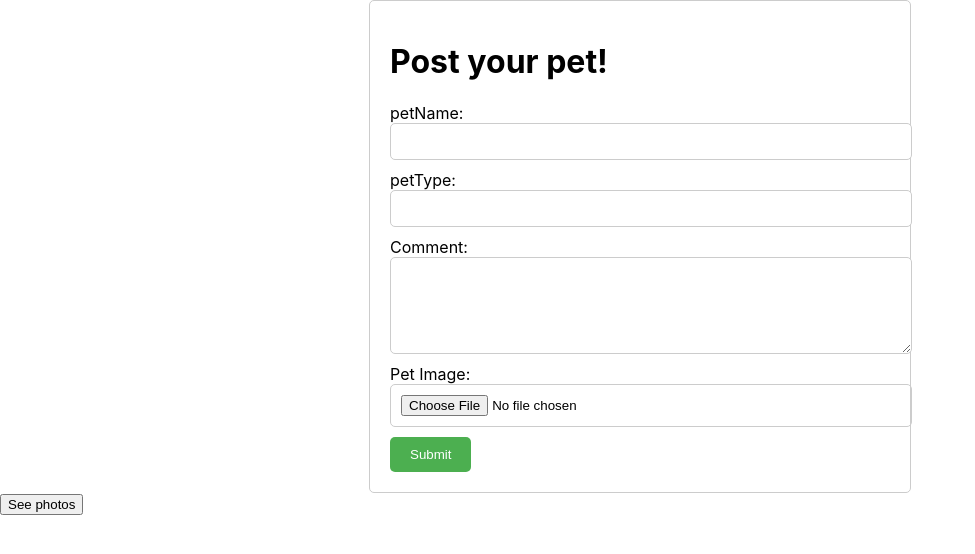
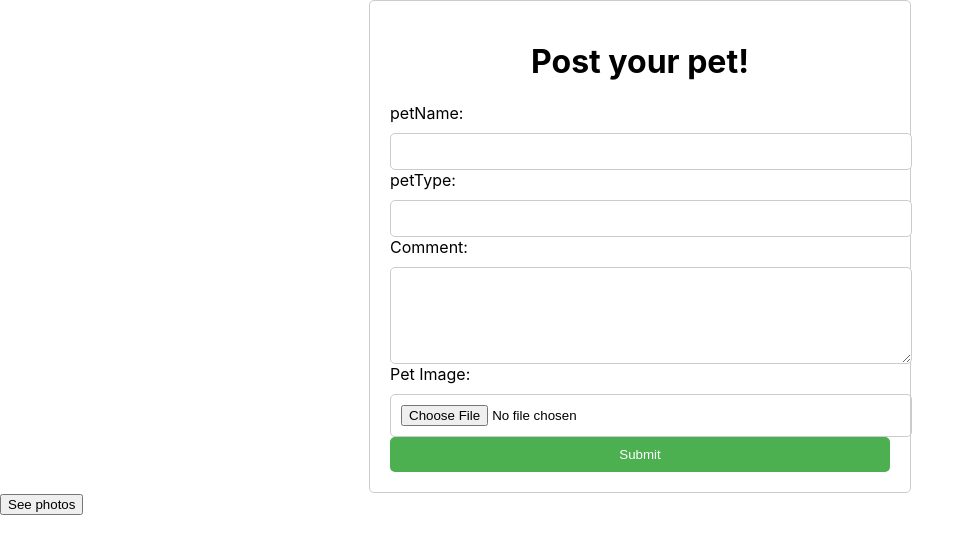
Before and after one commit to sheier-tomer/Pet-App, a React (Create React App) app: page / in a window 1280 px wide. Shown: the top 554 px of the page, without its empty margins (0-975 px from the left). Built offline with nearby package versions, Linux system fonts and the light colour scheme.

Commit message:
seperated css inline

```diff
--- a/src/App.css
+++ b/src/App.css
@@ -1,38 +1,45 @@
-.App {
+.form-container {
+  max-width: 500px;
+  margin: 0 auto;
+  padding: 20px;
+  border: 1px solid #ccc;
+  border-radius: 5px;
+  opacity: 0;
+  transition: opacity 0.5s ease-in-out;
+}
+
+.form-container h1 {
   text-align: center;
 }
 
-.App-logo {
-  height: 40vmin;
-  pointer-events: none;
+.form-container label {
+  display: block;
+  margin-bottom: 10px;
 }
 
-@media (prefers-reduced-motion: no-preference) {
-  .App-logo {
-    animation: App-logo-spin infinite 20s linear;
-  }
+.form-container input,
+.form-container textarea,
+.form-container button {
+  display: block;
+  width: 100%;
+  padding: 10px;
+  border-radius: 5px;
+  border: 1px solid #ccc;
 }
 
-.App-header {
-  background-color: #282c34;
-  min-height: 100vh;
-  display: flex;
-  flex-direction: column;
-  align-items: center;
-  justify-content: center;
-  font-size: calc(10px + 2vmin);
+.form-container button {
+  background-color: #4CAF50;
   color: white;
+  border: none;
+  cursor: pointer;
 }
 
-.App-link {
-  color: #61dafb;
+.submit-form {
+  display: block;
+  background-color: #4CAF50;
+  color: white;
+  padding: 5px 10px;
+  border: none;
+  border-radius: 5px;
+  cursor: pointer;
 }
-
-@keyframes App-logo-spin {
-  from {
-    transform: rotate(0deg);
-  }
-  to {
-    transform: rotate(360deg);
-  }
-}
--- a/src/components/input.jsx
+++ b/src/components/input.jsx
@@ -1,5 +1,6 @@
 import React, { useState } from 'react';
 import axios from 'axios';
+import '../App.css';
 function Form() {
   const [petName, setpetName] = useState('');
   const [petType, setpetType] = useState('');
@@ -39,69 +40,30 @@ function Form() {
   }
 
   return (
-    <div style={{
-        maxWidth: '500px',
-        margin: '0 auto',
-        padding: '20px',
-        border: '1px solid #ccc',
-        borderRadius: '5px',
-        opacity: '0',
-        transition: 'opacity 0.5s ease-in-out'
-      }} className="form-container">
+    <div className="form-container">
     <h1>Post your pet!</h1>
     <form onSubmit={handleSubmit} >
-        <div style={{ marginBottom: '10px' }}>
+      <div className="form-input">
         <label htmlFor="petName">petName:</label>
-          <input type="text" id="petName" name="petName" value={petName} onChange={(event) => setpetName(event.target.value)} required style={{
-            display: 'block',
-            width: '100%',
-            padding: '10px',
-            borderRadius: '5px',
-            border: '1px solid #ccc'
-          }} />
+        <input type="text" id="petName" name="petName" value={petName} onChange={(event) => setpetName(event.target.value)} required />
       </div>
-        <div style={{ marginBottom: '10px' }}>
-          <label htmlFor="petType"> petType:</label>
-          <input type="petType" id="petType" name="petType" value={petType} onChange={(event) => setpetType(event.target.value)} required style={{
-            display: 'block',
-            width: '100%',
-            padding: '10px',
-            borderRadius: '5px',
-            border: '1px solid #ccc'
-          }} />
+      <div className="form-input">
+        <label htmlFor="petType">petType:</label>
+        <input type="petType" id="petType" name="petType" value={petType} onChange={(event) => setpetType(event.target.value)} required />
       </div>
-        <div style={{ marginBottom: '10px' }}>
+      <div className="form-input">
         <label htmlFor="comment">Comment:</label>
-          <textarea id="comment" name="comment" value={comment} onChange={(event) => setComment(event.target.value)} rows="5" required style={{
-            display: 'block',
-            width: '100%',
-            padding: '10px',
-            borderRadius: '5px',
-            border: '1px solid #ccc'
-          }}></textarea>
+        <textarea id="comment" name="comment" value={comment} onChange={(event) => setComment(event.target.value)} rows="5" required></textarea>
       </div>
-        <div style={{ marginBottom: '10px' }}>
+      <div className="form-input">
         <label htmlFor="petImage">Pet Image:</label>
-        <input type="file" id="petImage" name="petImage" onChange={(event) => handleImageUpload(event)} required style={{
-          display: 'block',
-          width: '100%',
-          padding: '10px',
-          borderRadius: '5px',
-          border: '1px solid #ccc'
-        }} />
+        <input type="file" id="petImage" name="petImage" onChange={(event) => handleImageUpload(event)} required />
+      </div>
+      <button type="submit" className="submit-form">Submit</button>
+    </form>
   </div>
 
-        <button type="submit" style={{
-          display: 'block',
-          backgroundColor: '#4CAF50',
-          color: 'white',
-          padding: '10px 20px',
-          border: 'none',
-          borderRadius: '5px',
-          cursor: 'pointer'
-        }}>Submit</button>
-      </form>
-    </div>
+
   );
 }
 
```
Lines whose indentation alone changed are shown as unchanged.
